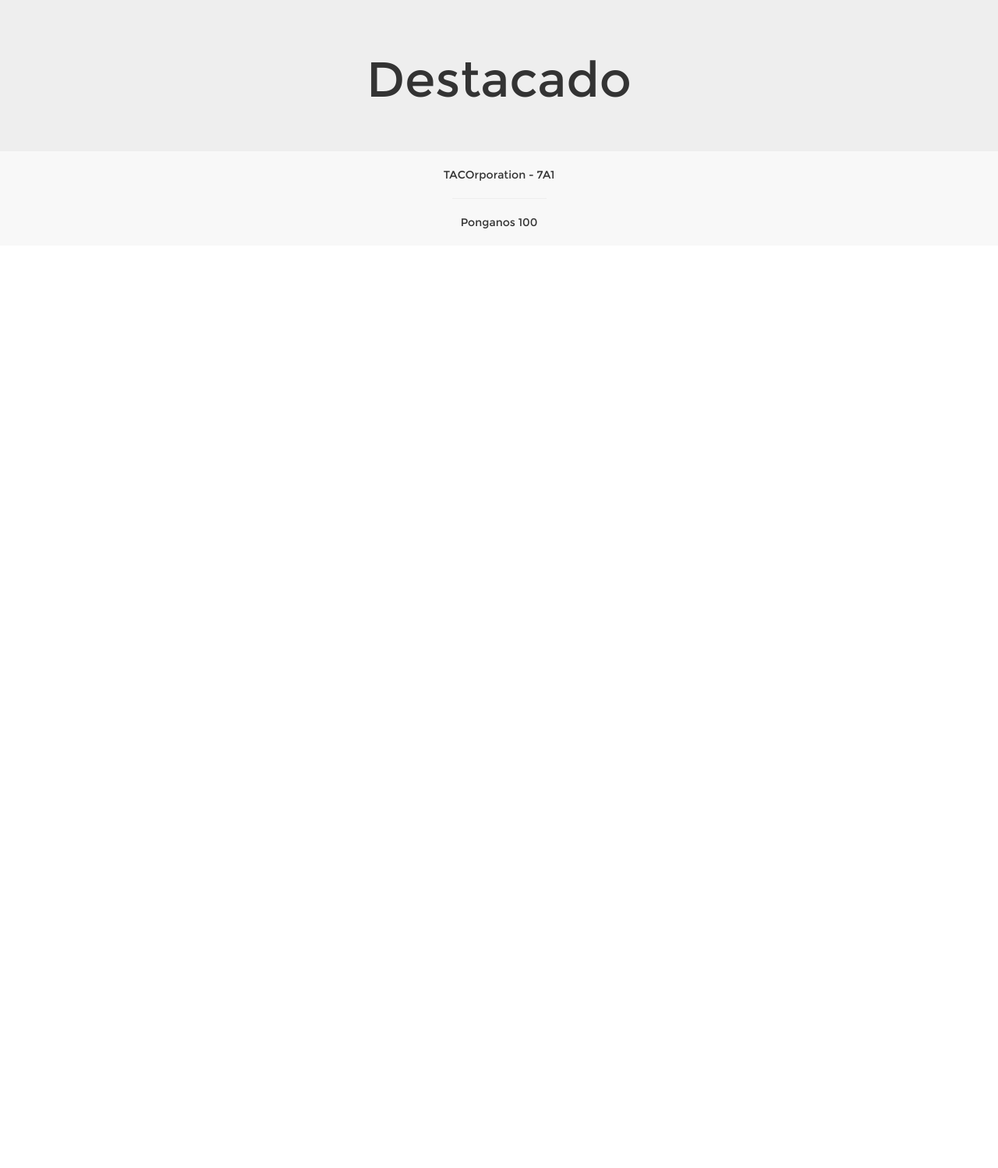
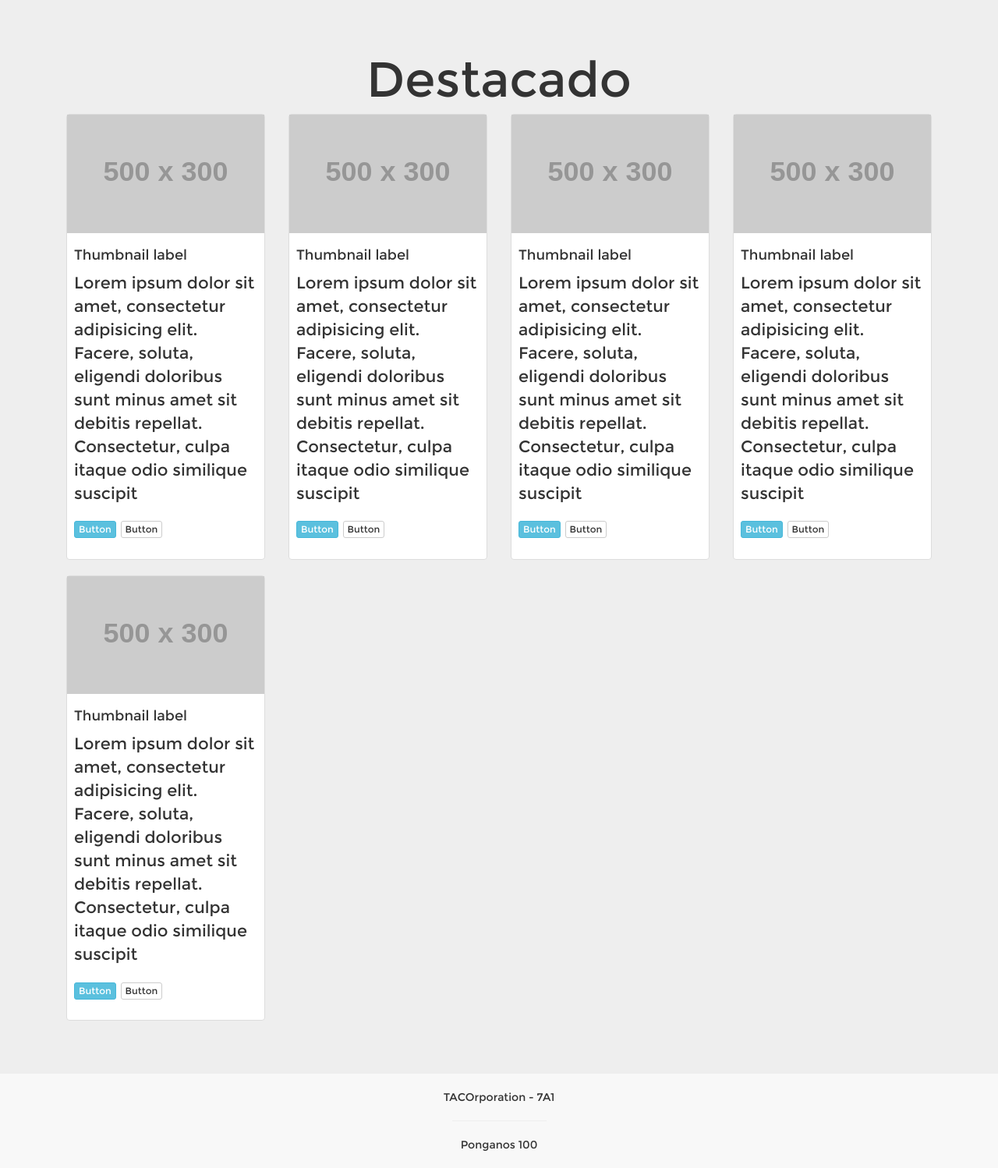
Before and after one commit to BRSADT/nuevoproyecto, a PHP site: page /Index2.php in a window 1280 px wide. Shown: the part 721-2219 px from the top of the page at 78% size. Before the commit the page ends 1014 px from the top, so only its background shows below. Run offline with PHP 8.4, Linux system fonts and the light colour scheme; grey boxes labelled with a size stand in for pictures from a placeholder-image service; some libraries are stand-ins or nearby versions.

Commit message:
Productos
dfasdfs

```diff
--- a/html-php/Index2.php
+++ b/html-php/Index2.php
@@ -4,10 +4,10 @@
   <head>
     <Title>Inicio</title>
       <meta charset="UTF-8">
-<meta name="viewport" content="width=device-width, user-scalable=no, initial-scale=1.0, maximum-scale=1.0, minimum-scale=1.0">
-<link rel="stylesheet" href="css/bootstrap.min.css">
-<link rel="stylesheet" href="css/estilos.css">
-</head>
+      <meta name="viewport" content="width=device-width, user-scalable=no, initial-scale=1.0, maximum-scale=1.0, minimum-scale=1.0">
+    <link rel="stylesheet" href="css/bootstrap.min.css">
+    <link rel="stylesheet" href="css/estilos.css">
+  </head>
 <body>
 
 <header>
@@ -105,7 +105,68 @@
       <section class="jumbotron jumbotron1-index">
         <div class="container">
           <h1>Destacado</h1>
+          <div class="container" id="tourpackages-carousel">
 
+<div class="row">
+
+  <div class="col-xs-18 col-sm-6 col-md-3">
+    <div class="thumbnail">
+      <img src="http://placehold.it/500x300" alt="">
+        <div class="caption">
+          <h4>Thumbnail label</h4>
+          <p>Lorem ipsum dolor sit amet, consectetur adipisicing elit. Facere, soluta, eligendi doloribus sunt minus amet sit debitis repellat. Consectetur, culpa itaque odio similique suscipit</p>
+          <p><a href="#" class="btn btn-info btn-xs" role="button">Button</a> <a href="#" class="btn btn-default btn-xs" role="button">Button</a></p>
+      </div>
+    </div>
+  </div>
+
+  <div class="col-xs-18 col-sm-6 col-md-3">
+    <div class="thumbnail">
+      <img src="http://placehold.it/500x300" alt="">
+        <div class="caption">
+          <h4>Thumbnail label</h4>
+          <p>Lorem ipsum dolor sit amet, consectetur adipisicing elit. Facere, soluta, eligendi doloribus sunt minus amet sit debitis repellat. Consectetur, culpa itaque odio similique suscipit</p>
+          <p><a href="#" class="btn btn-info btn-xs" role="button">Button</a> <a href="#" class="btn btn-default btn-xs" role="button">Button</a></p>
+      </div>
+    </div>
+  </div>
+
+  <div class="col-xs-18 col-sm-6 col-md-3">
+    <div class="thumbnail">
+      <img src="http://placehold.it/500x300" alt="">
+        <div class="caption">
+          <h4>Thumbnail label</h4>
+          <p>Lorem ipsum dolor sit amet, consectetur adipisicing elit. Facere, soluta, eligendi doloribus sunt minus amet sit debitis repellat. Consectetur, culpa itaque odio similique suscipit</p>
+          <p><a href="#" class="btn btn-info btn-xs" role="button">Button</a> <a href="#" class="btn btn-default btn-xs" role="button">Button</a></p>
+      </div>
+    </div>
+  </div>
+
+  <div class="col-xs-18 col-sm-6 col-md-3">
+    <div class="thumbnail">
+      <img src="http://placehold.it/500x300" alt="">
+        <div class="caption">
+          <h4>Thumbnail label</h4>
+          <p>Lorem ipsum dolor sit amet, consectetur adipisicing elit. Facere, soluta, eligendi doloribus sunt minus amet sit debitis repellat. Consectetur, culpa itaque odio similique suscipit</p>
+          <p><a href="#" class="btn btn-info btn-xs" role="button">Button</a> <a href="#" class="btn btn-default btn-xs" role="button">Button</a></p>
+      </div>
+    </div>
+  </div>
+
+  <div class="col-xs-18 col-sm-6 col-md-3">
+    <div class="thumbnail">
+      <img src="http://placehold.it/500x300" alt="">
+        <div class="caption">
+          <h4>Thumbnail label</h4>
+          <p>Lorem ipsum dolor sit amet, consectetur adipisicing elit. Facere, soluta, eligendi doloribus sunt minus amet sit debitis repellat. Consectetur, culpa itaque odio similique suscipit</p>
+          <p><a href="#" class="btn btn-info btn-xs" role="button">Button</a> <a href="#" class="btn btn-default btn-xs" role="button">Button</a></p>
+      </div>
+    </div>
+  </div>
+
+</div><!-- End row -->
+
+</div><!-- End container -->
         </div>
       </section>
 
--- a/html-php/css/estilos.css
+++ b/html-php/css/estilos.css
@@ -27,3 +27,13 @@ footer {
 footer hr{
  width: 10%;
 }
+
+.thumbnail {
+    position: relative;
+    padding: 0px;
+    margin-bottom: 20px;
+}
+
+.thumbnail img {
+    width: 100%;
+}
```
